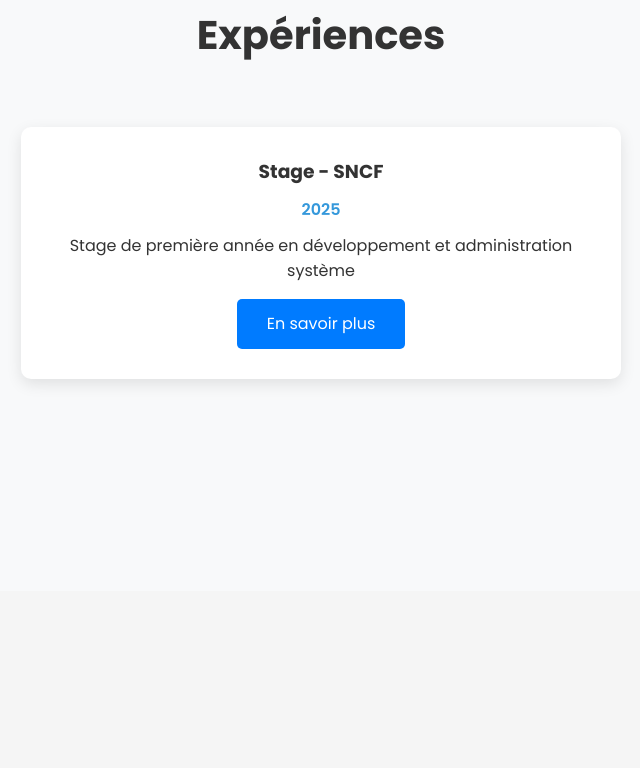
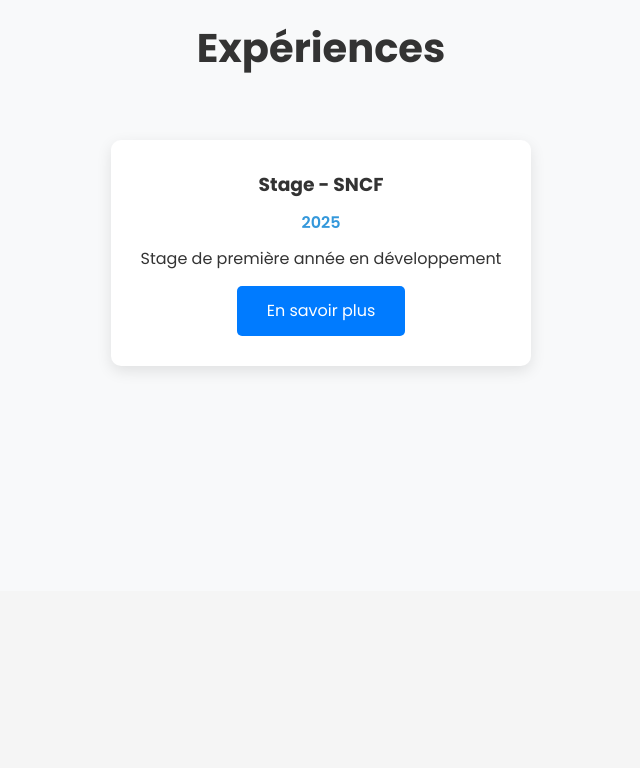
Before and after one commit to YAZid-051/yazid-portfolio.github.io, a plain HTML site: page index.html in a window 1280 px wide. Shown: the part 3409-4177 px from the top of the page, without its empty margins (319-959 px from the left). Drawn offline with Linux system fonts and the light colour scheme.

Commit message:
Update index.html

```diff
--- a/index.html
+++ b/index.html
@@ -156,7 +156,7 @@
                     <div class="experience-content">
                         <h3>Stage - SNCF</h3>
                         <p class="date">2025</p>
-                        <p>Stage de première année en développement et administration système</p>
+                        <p>Stage de première année en développement</p>
                         <a href="pages/experiences.html" class="btn" style="margin-top: 15px;">En savoir plus</a>
                     </div>
                 </div>
@@ -231,4 +231,5 @@
         </div>
     </footer>
 </body>
+
 </html>
```
